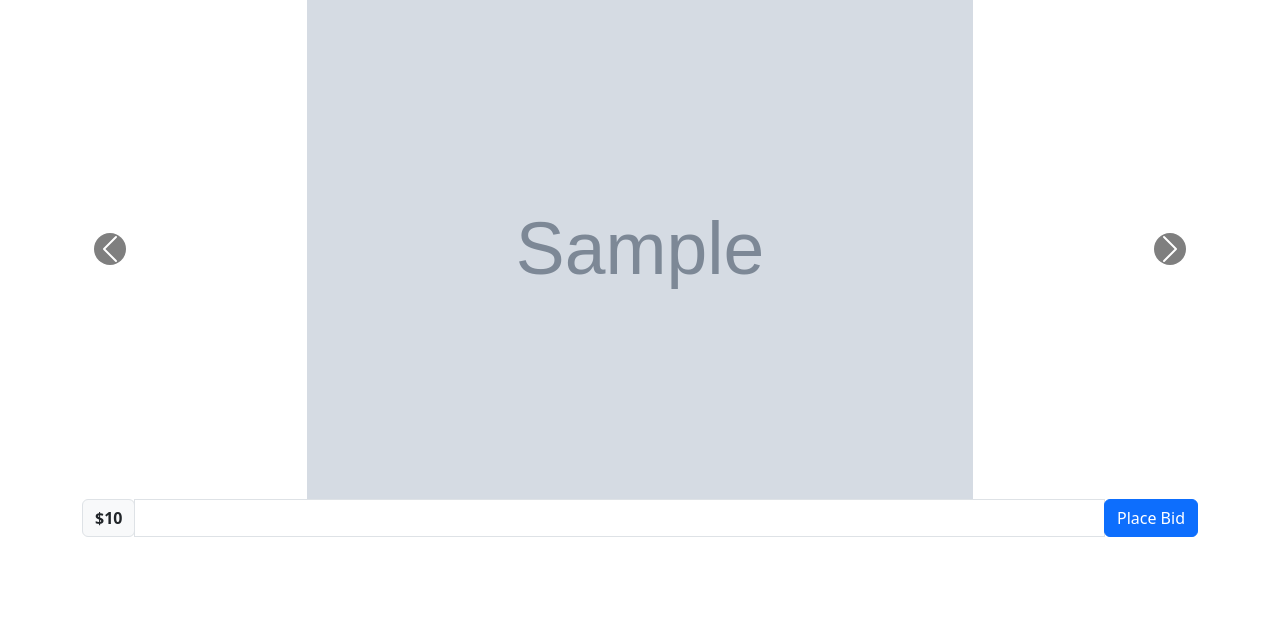
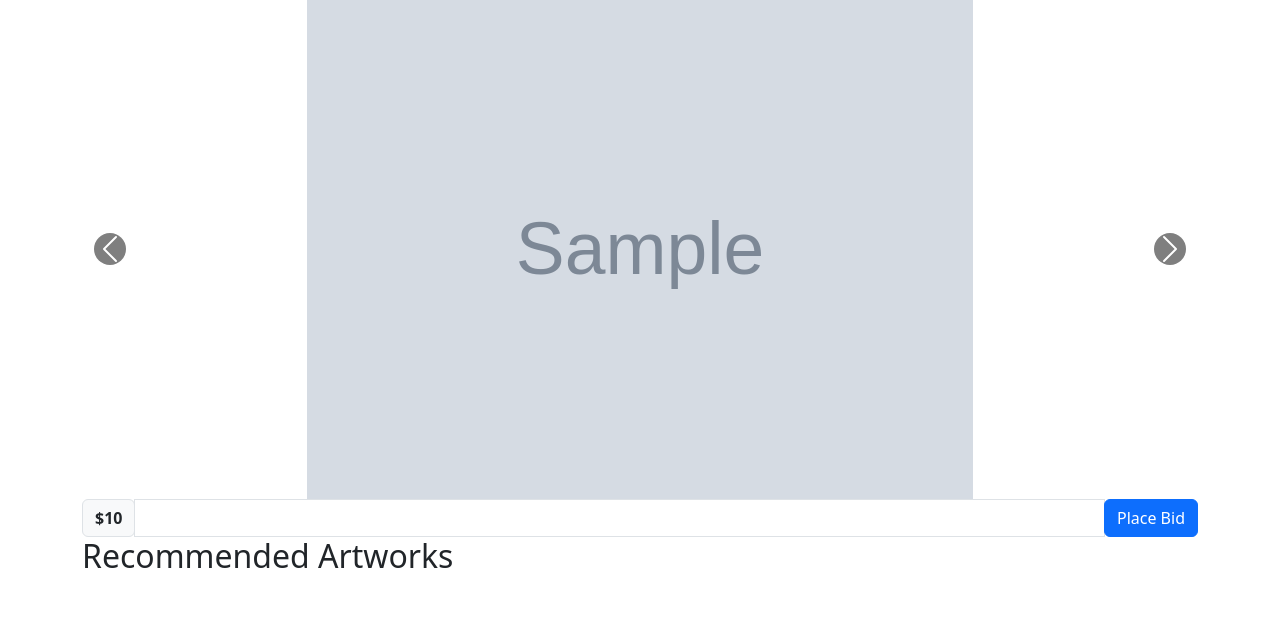
Before and after one commit to obesk/progetto-tecnologie-web, a Django app: page /artwork/1 in a window 1280 px wide. Shown: the part 121-764 px from the top of the page. Run offline with Django 5.2, Linux system fonts and the light colour scheme; tables that the repository leaves empty hold one stand-in row (values such as "Sample post"); grey boxes marked "Sample" are stand-in pictures; some libraries are stand-ins or nearby versions.

Commit message:
Enabled recommendations
Signed-off-by: Roberto Bertelli <robbybertelli@gmail.com>

```diff
--- a/app/forms.py
+++ b/app/forms.py
@@ -27,7 +27,8 @@ class ArtworkForm(forms.ModelForm):
 
 	class Meta:
 		model = Artwork
-		fields = ['name', 'artist', 'category', 'publication_date', 'images']
+		fields = ['name', 'artist', 'category', 'publication_date', 'images', 'auction_end']
 		widgets = {
 			'publication_date': forms.DateInput(attrs={'type': 'date'}),
+			'auction_end': forms.DateTimeInput(attrs={'type': 'datetime-local'}),
 		}
--- a/app/models.py
+++ b/app/models.py
@@ -2,6 +2,8 @@ from django.db import models
 from django.contrib.auth.models import User
 from django.utils.translation import gettext_lazy as _
 from django.db.models import Max
+from django.utils import timezone
+from datetime import timedelta
 import os
 
 
@@ -23,11 +25,24 @@ class Category(models.Model):
 		return str(self.name)
 
 # TODO: implement auctioning dates
+
+class Customer(models.Model):
+	user = models.OneToOneField(User, on_delete=models.CASCADE)
+	avatar = models.ImageField(upload_to='img/', blank=True, null=True)
+	is_seller = models.BooleanField(default=False)
+	class Meta:
+		verbose_name_plural = "Customers"
+	def __str__(self):
+		return str(self.user)
+
 class Artwork(models.Model):
 	name = models.CharField(max_length=255)
 	artist = models.ForeignKey(Artist, on_delete=models.PROTECT, related_name="Artworks")
 	category = models.ForeignKey(Category, on_delete=models.PROTECT, related_name="Artworks")
 	publication_date = models.DateField()
+	auction_end = models.DateTimeField(default=timezone.now() + timedelta(days=7))
+	seller = models.ForeignKey(Customer, on_delete=models.CASCADE, limit_choices_to={'is_seller': True}, null=True)
+
 	description = models.TextField(max_length=255, default="")
 
 	class Status(models.TextChoices):
@@ -53,15 +68,6 @@ class Artwork(models.Model):
 
 
 
-# TODO: manage sellers
-class Customer(models.Model):
-	user = models.OneToOneField(User, on_delete=models.CASCADE)
-	avatar = models.ImageField(upload_to='img/', blank=True, null=True)
-	class Meta:
-		verbose_name_plural = "Customers"
-	def __str__(self):
-		return str(self.user)
-
 class Bid(models.Model):
 	artwork = models.ForeignKey(Artwork, on_delete=models.CASCADE, related_name="Bids")
 	customer = models.ForeignKey(Customer, on_delete=models.CASCADE, related_name="Bids")
--- a/app/templates/app/artwork_detail.html
+++ b/app/templates/app/artwork_detail.html
@@ -9,7 +9,7 @@
   {{ object.name }}
   {{ object.artist }}
 
-  {% comment %} menu for placing bids {% endcomment %}
+  {% comment %}menu for placing bids{% endcomment %}
   <div id="artworkCarousel" class="carousel slide" data-bs-ride="carousel">
     <div class="carousel-inner">
       {% for photo in photos %}
@@ -28,16 +28,17 @@
     </button>
   </div>
 
-  {% comment %} list of messages {% endcomment %}
+  {% comment %}list of messages{% endcomment %}
   {% if messages %}
     {% for message in messages %}
       <div class="alert {% if message.tags %}
+
           alert-{{ message.tags }}
         {% endif %}">{{ message }}</div>
     {% endfor %}
   {% endif %}
 
-  {% comment %} menu for placing bids {% endcomment %}
+  {% comment %}menu for placing bids{% endcomment %}
   <form action="{% url 'app:placebid' %}" method="post">
     {% csrf_token %}
     <input type="hidden" name="artwork_id" value="{{ artwork.id }}" />
@@ -51,6 +52,20 @@
       </div>
     </div>
   </form>
+
+  <h2>Recommended Artworks</h2>
+  <div class="row">
+    {% for rec_artwork in recommended_artworks %}
+      <div class="col-md-2">
+        <div class="card mb-2">
+          <img src="{{ rec_artwork.Photos.first.get_static_path }}" class="card-img-top" alt="{{ rec_artwork.name }}" />
+          <div class="card-body">
+            <h5 class="card-title">{{ rec_artwork.name }}</h5>
+          </div>
+        </div>
+      </div>
+    {% endfor %}
+  </div>
 {% endblock %}
 
 <br />
--- a/app/views.py
+++ b/app/views.py
@@ -5,6 +5,7 @@ from django.views.generic.edit import CreateView
 from django.urls import reverse_lazy
 from django.views.decorators.csrf import csrf_protect
 from django.contrib import messages
+from django.utils import timezone
 
 from .models import Artwork, Photo, Bid, Customer
 from .forms import ArtworkForm
@@ -49,10 +50,39 @@ class ArtworkDetailView(DetailView):
 	# def price(self):
 	# 	highest_bid = self.object.Bids.aggregate(Max('amount', default=0))['amount__max']
 	# 	return highest_bid
+	def get_recommendations(self):
+		artwork = self.object
+		all_artworks = Artwork.objects.exclude(id=artwork.id)
+
+		recommendations = []
+
+		for other_artwork in all_artworks:
+			score = 0
+
+			# Similarity Score
+			if other_artwork.seller == artwork.seller:
+				score += 10  # Adjust weight as needed
+			if other_artwork.category == artwork.category:
+				score += 5  # Adjust weight as needed
+			if other_artwork.artist == artwork.artist:
+				score += 8  # Adjust weight as needed
+
+			# Expiration Score
+			time_to_expiry = other_artwork.auction_end - timezone.now()
+			if time_to_expiry.total_seconds() > 0:
+				score += max(0, (7 * 24 * 3600 - time_to_expiry.total_seconds()) / (7 * 24 * 3600)) * 10
+
+			recommendations.append((other_artwork, score))
+
+		recommendations.sort(key=lambda x: x[1], reverse=True)
+		recommended_artworks = [rec[0] for rec in recommendations[:5]]
+
+		return recommended_artworks
 
 	def get_context_data(self, **kwargs):
 		context = super().get_context_data(**kwargs)
 		context['photos'] = self.object.Photos.all()
+		context['recommended_artworks'] = self.get_recommendations()
 		return context
 
 @csrf_protect
```
Also changed, not shown: app/migrations/0006_artwork_auction_end.py (added), app/migrations/0007_artwork_seller_alter_artwork_auction_end.py (added), app/migrations/0008_alter_artwork_auction_end.py (added), app/migrations/0009_customer_is_seller_alter_artwork_auction_end.py (added), app/static/artwork_images/nik1.jpeg (added), app/static/artwork_images/nik2.jpg (added).
